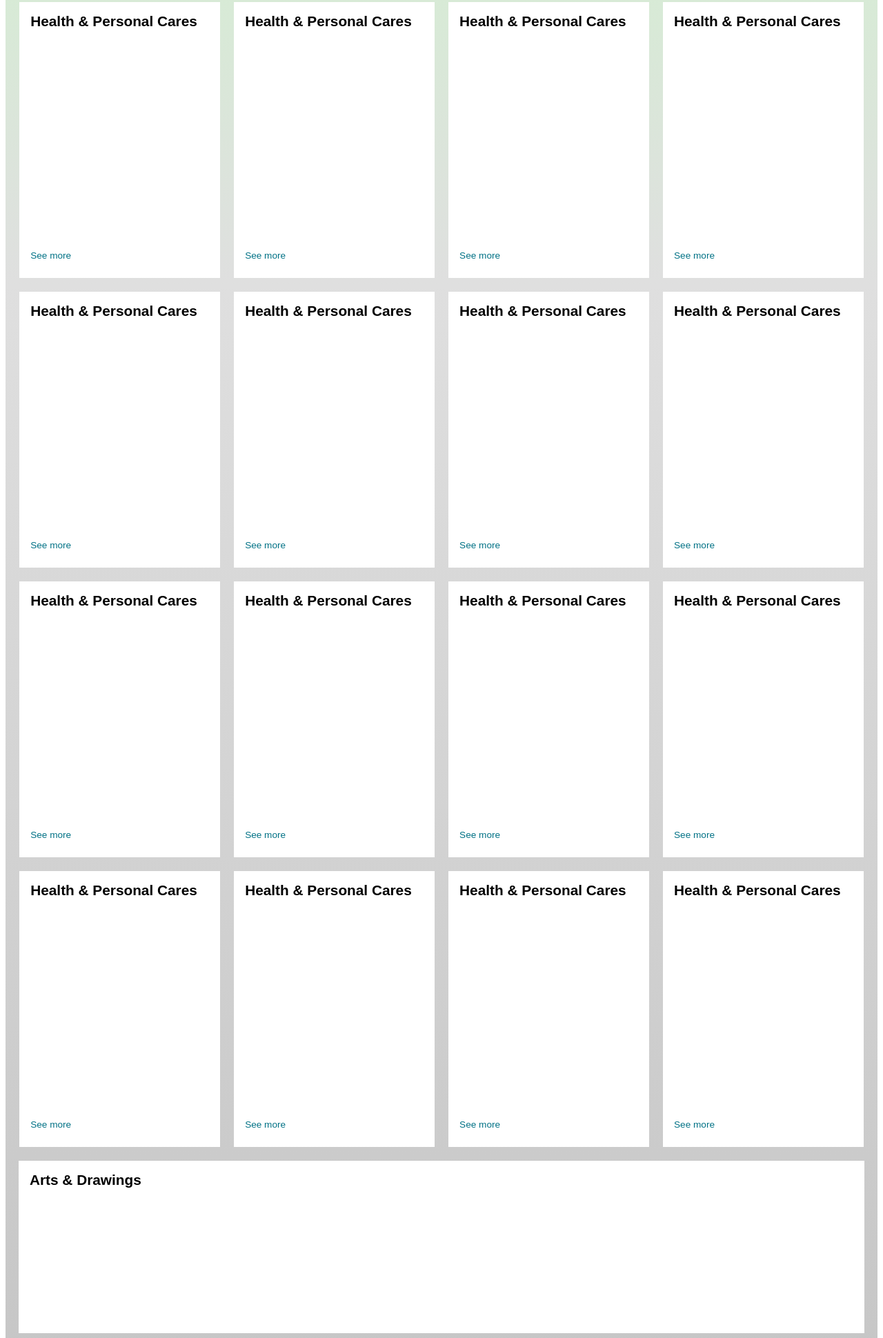
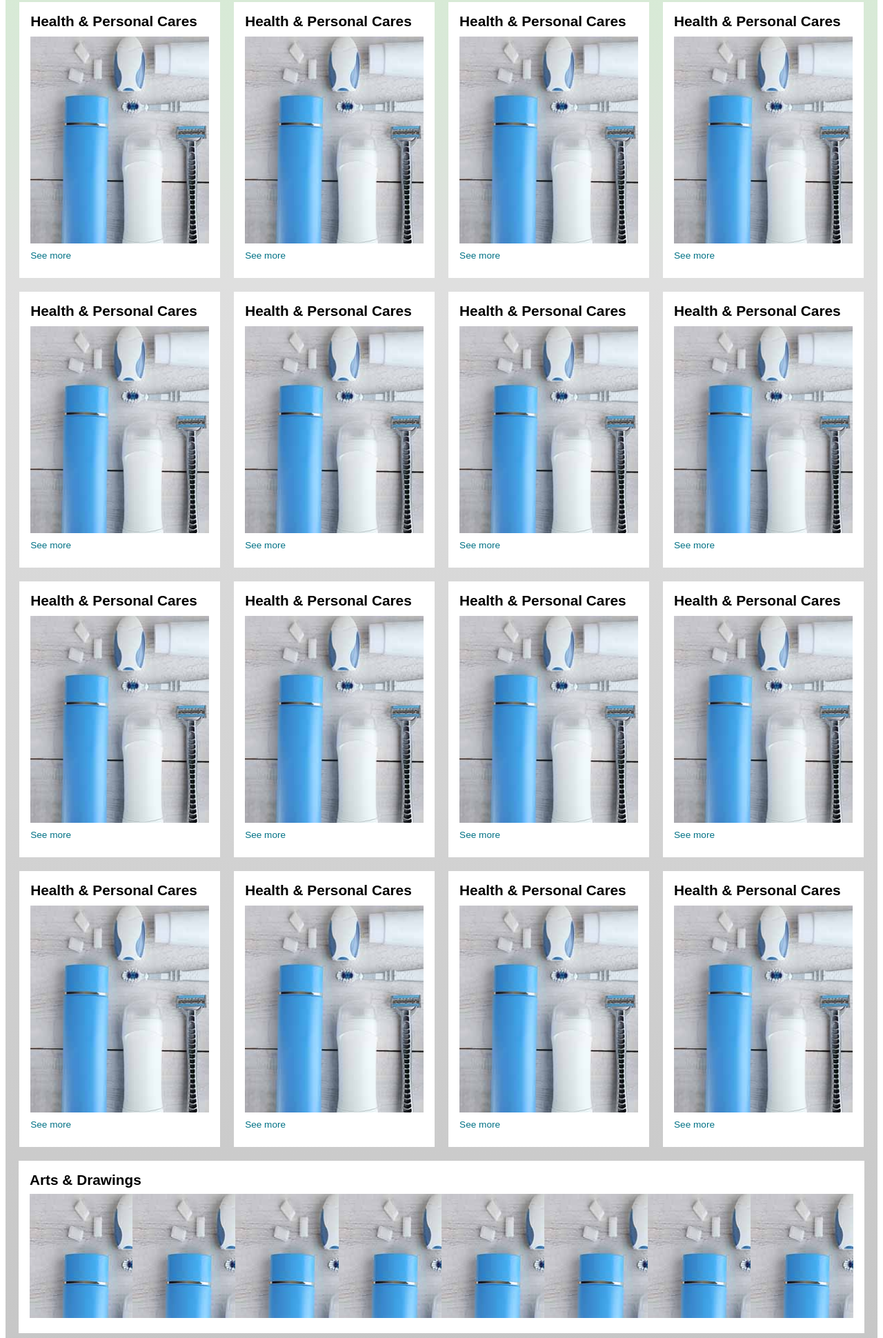
Before and after one commit to KiruOP/Amazon-Clone, a plain HTML site: page index.html in a window 1280 px wide. Shown: the part 857-2797 px from the top of the page at 69% size. Drawn offline with Linux system fonts and the light colour scheme.

Commit message:
Update index.html
fixing images loading problem

```diff
--- a/index.html
+++ b/index.html
@@ -79,167 +79,167 @@
             <div class="content-box">
                 <h2>Health & Personal Cares</h2>
                 <div class="box-main">
-                    <div class="content-img" style="background-image: url('../test-site/Resourses/images/box_image1.jpg');"></div>
+                    <div class="content-img" style="background-image: url('../Resourses/images/box_image1.jpg');"></div>
                     <p><a>See more</a></p>
                 </div>
             </div>
             <div class="content-box">
                 <h2>Health & Personal Cares</h2>
                 <div class="box-main">
-                    <div class="content-img" style="background-image: url('../test-site/Resourses/images/box_image1.jpg');"></div>
+                    <div class="content-img" style="background-image: url('../Resourses/images/box_image1.jpg');"></div>
                     <p><a>See more</a></p>
                 </div>
             </div>
             <div class="content-box">
                 <h2>Health & Personal Cares</h2>
                 <div class="box-main">
-                    <div class="content-img" style="background-image: url('../test-site/Resourses/images/box_image1.jpg');"></div>
+                    <div class="content-img" style="background-image: url('../Resourses/images/box_image1.jpg');"></div>
                     <p><a>See more</a></p>
                 </div>
             </div>
             <div class="content-box">
                 <h2>Health & Personal Cares</h2>
                 <div class="box-main">
-                    <div class="content-img" style="background-image: url('../test-site/Resourses/images/box_image1.jpg');"></div>
+                    <div class="content-img" style="background-image: url('../Resourses/images/box_image1.jpg');"></div>
                     <p><a>See more</a></p>
                 </div>
             </div>
             <div class="content-box">
                 <h2>Health & Personal Cares</h2>
                 <div class="box-main">
-                    <div class="content-img" style="background-image: url('../test-site/Resourses/images/box_image1.jpg');"></div>
+                    <div class="content-img" style="background-image: url('../Resourses/images/box_image1.jpg');"></div>
                     <p><a>See more</a></p>
                 </div>
             </div>
             <div class="content-box">
                 <h2>Health & Personal Cares</h2>
                 <div class="box-main">
-                    <div class="content-img" style="background-image: url('../test-site/Resourses/images/box_image1.jpg');"></div>
+                    <div class="content-img" style="background-image: url('../Resourses/images/box_image1.jpg');"></div>
                     <p><a>See more</a></p>
                 </div>
             </div>
             <div class="content-box">
                 <h2>Health & Personal Cares</h2>
                 <div class="box-main">
-                    <div class="content-img" style="background-image: url('../test-site/Resourses/images/box_image1.jpg');"></div>
+                    <div class="content-img" style="background-image: url('../Resourses/images/box_image1.jpg');"></div>
                     <p><a>See more</a></p>
                 </div>
             </div>
             <div class="content-box">
                 <h2>Health & Personal Cares</h2>
                 <div class="box-main">
-                    <div class="content-img" style="background-image: url('../test-site/Resourses/images/box_image1.jpg');"></div>
+                    <div class="content-img" style="background-image: url('../Resourses/images/box_image1.jpg');"></div>
                     <p><a>See more</a></p>
                 </div>
             </div>
             <div class="content-box">
                 <h2>Health & Personal Cares</h2>
                 <div class="box-main">
-                    <div class="content-img" style="background-image: url('../test-site/Resourses/images/box_image1.jpg');"></div>
+                    <div class="content-img" style="background-image: url('../Resourses/images/box_image1.jpg');"></div>
                     <p><a>See more</a></p>
                 </div>
             </div>
             <div class="content-box">
                 <h2>Health & Personal Cares</h2>
                 <div class="box-main">
-                    <div class="content-img" style="background-image: url('../test-site/Resourses/images/box_image1.jpg');"></div>
+                    <div class="content-img" style="background-image: url('../Resourses/images/box_image1.jpg');"></div>
                     <p><a>See more</a></p>
                 </div>
             </div>
             <div class="content-box">
                 <h2>Health & Personal Cares</h2>
                 <div class="box-main">
-                    <div class="content-img" style="background-image: url('../test-site/Resourses/images/box_image1.jpg');"></div>
+                    <div class="content-img" style="background-image: url('../Resourses/images/box_image1.jpg');"></div>
                     <p><a>See more</a></p>
                 </div>
             </div>
             <div class="content-box">
                 <h2>Health & Personal Cares</h2>
                 <div class="box-main">
-                    <div class="content-img" style="background-image: url('../test-site/Resourses/images/box_image1.jpg');"></div>
+                    <div class="content-img" style="background-image: url('../Resourses/images/box_image1.jpg');"></div>
                     <p><a>See more</a></p>
                 </div>
             </div>
             <div class="content-box">
                 <h2>Health & Personal Cares</h2>
                 <div class="box-main">
-                    <div class="content-img" style="background-image: url('../test-site/Resourses/images/box_image1.jpg');"></div>
+                    <div class="content-img" style="background-image: url('../Resourses/images/box_image1.jpg');"></div>
                     <p><a>See more</a></p>
                 </div>
             </div>
             <div class="content-box">
                 <h2>Health & Personal Cares</h2>
                 <div class="box-main">
-                    <div class="content-img" style="background-image: url('../test-site/Resourses/images/box_image1.jpg');"></div>
+                    <div class="content-img" style="background-image: url('../Resourses/images/box_image1.jpg');"></div>
                     <p><a>See more</a></p>
                 </div>
             </div>
             <div class="content-box">
                 <h2>Health & Personal Cares</h2>
                 <div class="box-main">
-                    <div class="content-img" style="background-image: url('../test-site/Resourses/images/box_image1.jpg');"></div>
+                    <div class="content-img" style="background-image: url('../Resourses/images/box_image1.jpg');"></div>
                     <p><a>See more</a></p>
                 </div>
             </div>
             <div class="content-box">
                 <h2>Health & Personal Cares</h2>
                 <div class="box-main">
-                    <div class="content-img" style="background-image: url('../test-site/Resourses/images/box_image1.jpg');"></div>
+                    <div class="content-img" style="background-image: url('../Resourses/images/box_image1.jpg');"></div>
                     <p><a>See more</a></p>
                 </div>
             </div>
             <div class="content-box">
                 <h2>Health & Personal Cares</h2>
                 <div class="box-main">
-                    <div class="content-img" style="background-image: url('../test-site/Resourses/images/box_image1.jpg');"></div>
+                    <div class="content-img" style="background-image: url('../Resourses/images/box_image1.jpg');"></div>
                     <p><a>See more</a></p>
                 </div>
             </div>
             <div class="content-box">
                 <h2>Health & Personal Cares</h2>
                 <div class="box-main">
-                    <div class="content-img" style="background-image: url('../test-site/Resourses/images/box_image1.jpg');"></div>
+                    <div class="content-img" style="background-image: url('../Resourses/images/box_image1.jpg');"></div>
                     <p><a>See more</a></p>
                 </div>
             </div>
             <div class="content-box">
                 <h2>Health & Personal Cares</h2>
                 <div class="box-main">
-                    <div class="content-img" style="background-image: url('../test-site/Resourses/images/box_image1.jpg');"></div>
+                    <div class="content-img" style="background-image: url('../Resourses/images/box_image1.jpg');"></div>
                     <p><a>See more</a></p>
                 </div>
             </div>
             <div class="content-box">
                 <h2>Health & Personal Cares</h2>
                 <div class="box-main">
-                    <div class="content-img" style="background-image: url('../test-site/Resourses/images/box_image1.jpg');"></div>
+                    <div class="content-img" style="background-image: url('../Resourses/images/box_image1.jpg');"></div>
                     <p><a>See more</a></p>
                 </div>
             </div>
             <div class="content-box2">
                 <h2>Arts & Drawings</h2>
                 <div class="box2-main">
-                    <div class="content-img2" style="background-image: url('../test-site/Resourses/images/box_image1.jpg');"></div>
-                    <div class="content-img2" style="background-image: url('../test-site/Resourses/images/box_image1.jpg');"></div>
-                    <div class="content-img2" style="background-image: url('../test-site/Resourses/images/box_image1.jpg');"></div>
-                    <div class="content-img2" style="background-image: url('../test-site/Resourses/images/box_image1.jpg');"></div>
-                    <div class="content-img2" style="background-image: url('../test-site/Resourses/images/box_image1.jpg');"></div>
-                    <div class="content-img2" style="background-image: url('../test-site/Resourses/images/box_image1.jpg');"></div>
-                    <div class="content-img2" style="background-image: url('../test-site/Resourses/images/box_image1.jpg');"></div>
-                    <div class="content-img2" style="background-image: url('../test-site/Resourses/images/box_image1.jpg');"></div>
+                    <div class="content-img2" style="background-image: url('../Resourses/images/box_image1.jpg');"></div>
+                    <div class="content-img2" style="background-image: url('../Resourses/images/box_image1.jpg');"></div>
+                    <div class="content-img2" style="background-image: url('../Resourses/images/box_image1.jpg');"></div>
+                    <div class="content-img2" style="background-image: url('../Resourses/images/box_image1.jpg');"></div>
+                    <div class="content-img2" style="background-image: url('../Resourses/images/box_image1.jpg');"></div>
+                    <div class="content-img2" style="background-image: url('../Resourses/images/box_image1.jpg');"></div>
+                    <div class="content-img2" style="background-image: url('../Resourses/images/box_image1.jpg');"></div>
+                    <div class="content-img2" style="background-image: url('../Resourses/images/box_image1.jpg');"></div>
                 </div>
             </div>
             <div class="content-box2">
                 <h2>Arts & Drawings</h2>
                 <div class="box2-main">
-                    <div class="content-img2" style="background-image: url('../test-site/Resourses/images/box_image1.jpg');"></div>
-                    <div class="content-img2" style="background-image: url('../test-site/Resourses/images/box_image1.jpg');"></div>
-                    <div class="content-img2" style="background-image: url('../test-site/Resourses/images/box_image1.jpg');"></div>
-                    <div class="content-img2" style="background-image: url('../test-site/Resourses/images/box_image1.jpg');"></div>
-                    <div class="content-img2" style="background-image: url('../test-site/Resourses/images/box_image1.jpg');"></div>
-                    <div class="content-img2" style="background-image: url('../test-site/Resourses/images/box_image1.jpg');"></div>
-                    <div class="content-img2" style="background-image: url('../test-site/Resourses/images/box_image1.jpg');"></div>
-                    <div class="content-img2" style="background-image: url('../test-site/Resourses/images/box_image1.jpg');"></div>
+                    <div class="content-img2" style="background-image: url('../Resourses/images/box_image1.jpg');"></div>
+                    <div class="content-img2" style="background-image: url('../Resourses/images/box_image1.jpg');"></div>
+                    <div class="content-img2" style="background-image: url('../Resourses/images/box_image1.jpg');"></div>
+                    <div class="content-img2" style="background-image: url('../Resourses/images/box_image1.jpg');"></div>
+                    <div class="content-img2" style="background-image: url('../Resourses/images/box_image1.jpg');"></div>
+                    <div class="content-img2" style="background-image: url('../Resourses/images/box_image1.jpg');"></div>
+                    <div class="content-img2" style="background-image: url('../Resourses/images/box_image1.jpg');"></div>
+                    <div class="content-img2" style="background-image: url('../Resourses/images/box_image1.jpg');"></div>
                 </div>
             </div>
         </div>
```
